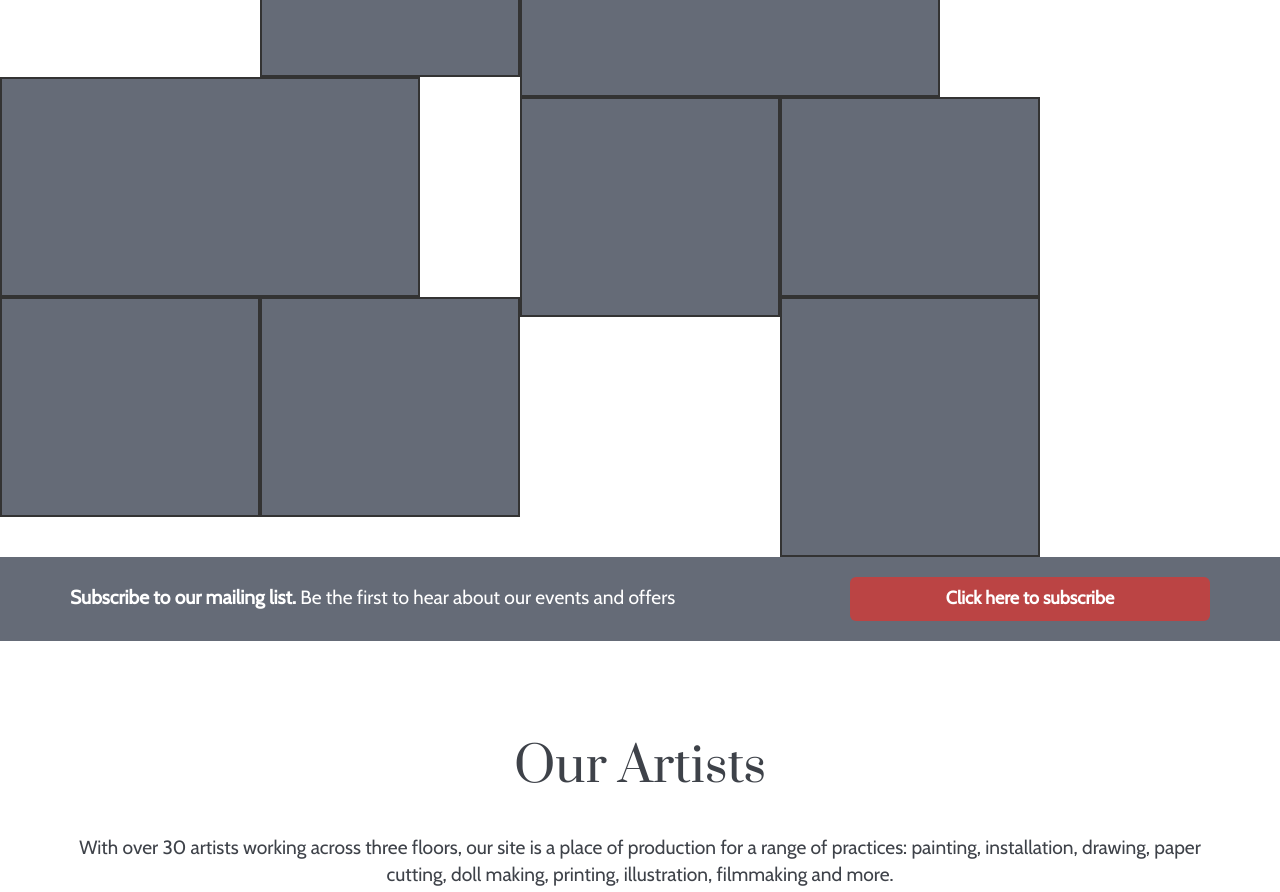
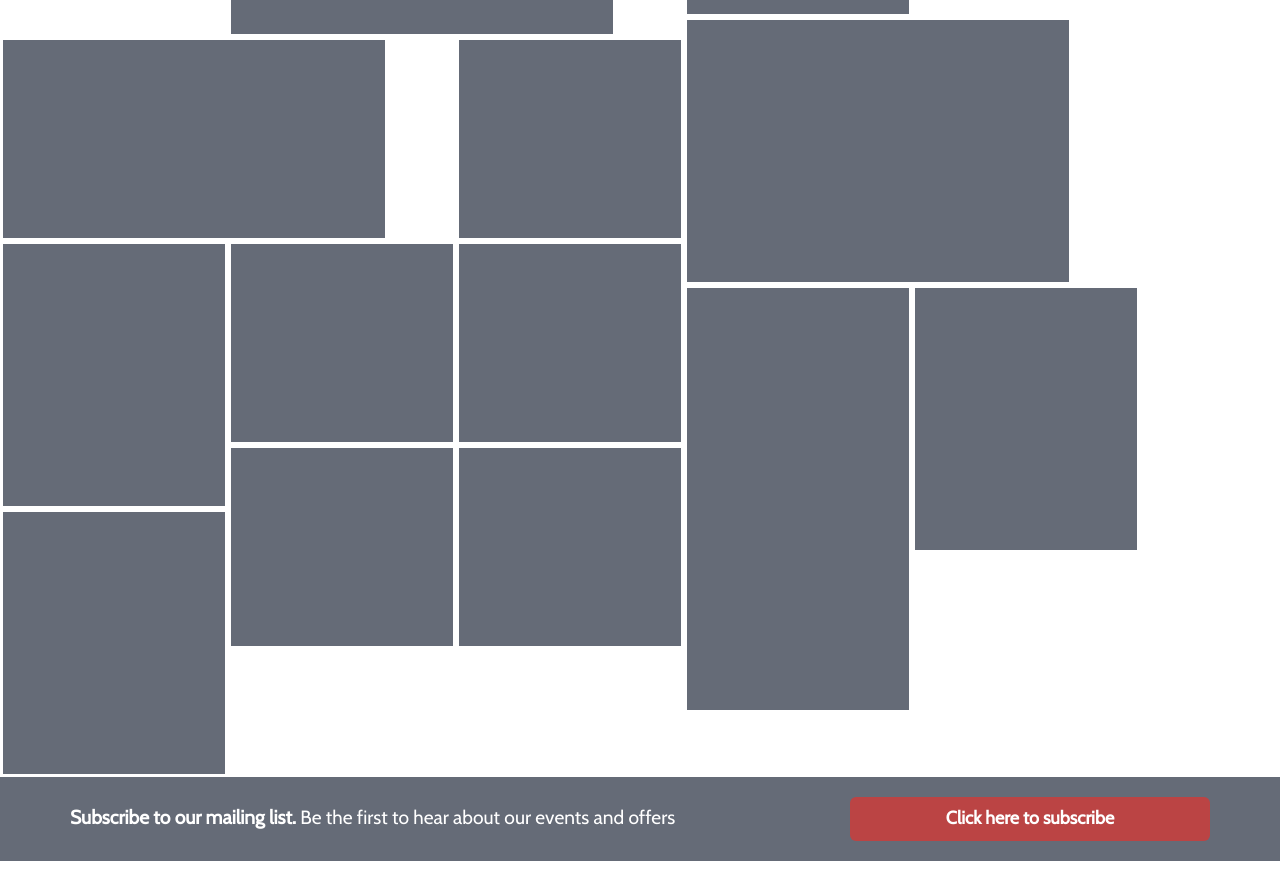
Before and after one commit to lizagne/jsa-static-site, a website: page index.html in a window 1280 px wide. Shown: the part 1073-1965 px from the top of the page. Drawn offline with nearby package versions, Linux system fonts and the light colour scheme.

Commit message:
Changing the masonry back and forth, testing for responsiveness, need to redraw wire frames

```diff
--- a/assets/sass/style.scss
+++ b/assets/sass/style.scss
@@ -33,7 +33,7 @@ body {
 
 #our-artists {
 	text-align: center;
-	width: 100%;
+	// width: 100%;
 }
 
 .artists-wrapper {
@@ -41,7 +41,7 @@ body {
 	justify-content: center;
 	flex-direction: row;
 	flex-wrap: wrap;
-	width: 100%;
+	// width: 100%;
 }
 
 .artist {
@@ -171,7 +171,7 @@ button, input, .btn, a.btn {
 
 
 .grid {
-  max-width: 2000px;
+  // max-width: 2000px;
   display: flex;
   justify-content: center;
 }
@@ -186,22 +186,22 @@ button, input, .btn, a.btn {
 /* ---- grid-item ---- */
 
 .grid-item {
-  width: 260px;
-  height: 220px;
+  width: 14.25em;
+  height: 12.75em;
   background: $lightBlueGrey;
-  border: 2px solid #333;
+  border: 0.19em solid $white;
 
   // border-color: hsla(0, 0%, 0%, 0.5);
   // border-radius: 5px;
 }
 
-.grid-item--width2 { width: 420px; }
-.grid-item--width3 { width: 580px; }
-.grid-item--width4 { width: 640px; }
+.grid-item--width2 { width: 24.25em; }
+.grid-item--width3 { width: 46.75em; }
+.grid-item--width4 { width: 38.00em; }
 
-.grid-item--height2 { height: 200px; }
-.grid-item--height3 { height: 260px; }
-.grid-item--height4 { height: 360px; }
+.grid-item--height2 { height: 16.75em; }
+.grid-item--height3 { height: 26.75em; }
+.grid-item--height4 { height: 20.50em; }
 
 
 .btn {
--- a/index.html
+++ b/index.html
@@ -97,14 +97,11 @@
 						<div class="grid-item"></div>
 						<div class="grid-item"></div>
 						<div class="grid-item grid-item--height3"></div>
+						<div class="grid-item grid-item--height2"></div>
+						<div class="grid-item"></div>
+						<div class="grid-item"></div>
+						<div class="grid-item grid-item--height2"></div>
 					</div>
-		    		<!-- <div class="col-sm-6 col-sm-offset-3 welcome">
-		    			<img src="assets/img/jsa-logo.png" alt="Jamaica Street Artists" class="logo">
-			    		<h1>Jamaica Street Artists</h1>
-			            <p class="lead">Jamaica Street Artists (JSA) is one of the largest artist-lead studios outside of London and has been established for over 20 years, in Bristol's artist's quarter, Stokes Croft.</p>
-
-			            <p><a class="btn btn-lg btn-danger" href="#artists" role="button">View our Artists</a></p>
-		    		</div> --><!-- col -->
 
     			</div><!-- row -->
     		</div><!-- container -->
```
Also changed, not shown: assets/css/style.css, assets/css/style.min.css, assets/img/hero-banner/chris-xmas.jpg (added), assets/img/hero-banner/dan-pj-xmas.jpg (added), assets/img/hero-banner/kate-evans-xmas.jpg (added), assets/img/hero-banner/tom-eva-xmas.jpg (added).
